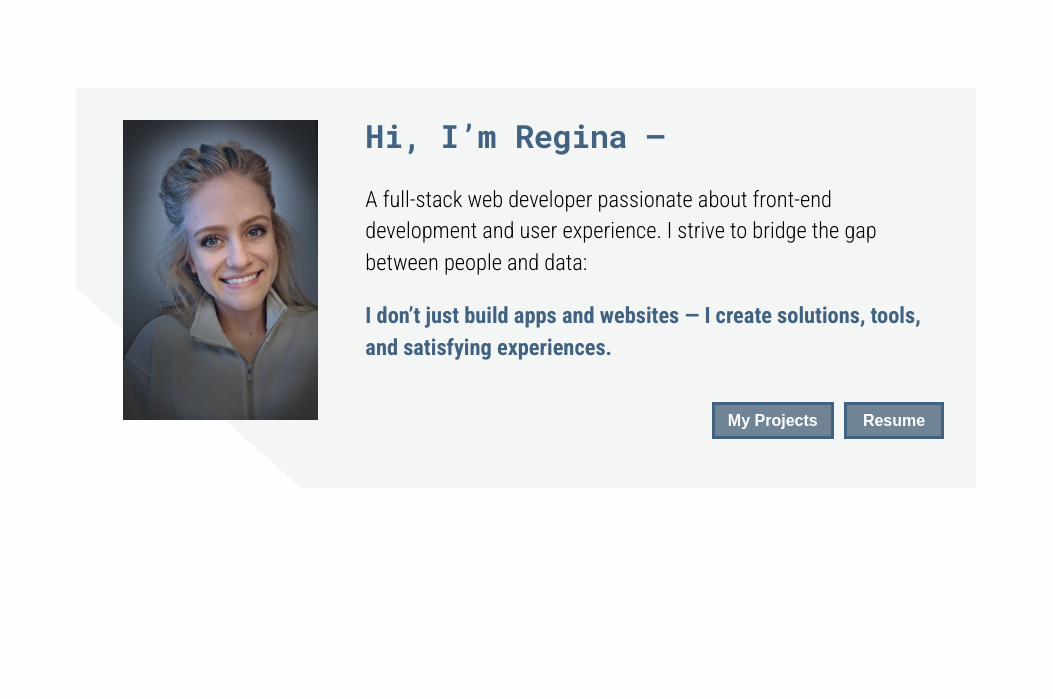
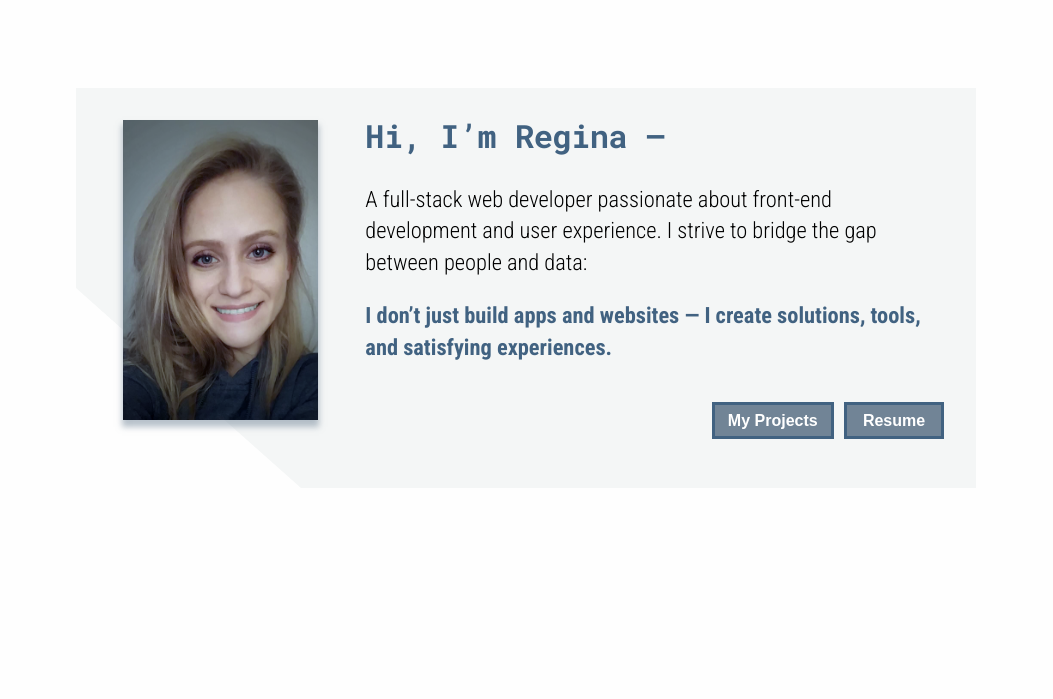
Before and after one commit to reginapilip/myPortfolio, a plain HTML site: page index.html in a window 1280 px wide. Shown: the part 840-1539 px from the top of the page, without its empty margins (114-1167 px from the left). Drawn offline with Linux system fonts and the light colour scheme.

Commit message:
update: about section img

```diff
--- a/css/main.css
+++ b/css/main.css
@@ -229,6 +229,7 @@ header {
 
 #myPicture {
     height: 200px;
+    box-shadow: 0 6px 6px 1px var(--clr-dusty-blue-tp);
 }
 
 .content__img {
--- a/index.html
+++ b/index.html
@@ -54,7 +54,7 @@
         <div id="about" class="about">
             <div class="content">
                 <div class="content__img">
-                    <img id="myPicture" src="img/regina.jpg" alt="A picture of Regina Pilipchuk">
+                    <img id="myPicture" src="img/regina-ps-edited.png" alt="A picture of Regina Pilipchuk">
                 </div>
                 <div class="content-section">
                     <div class="content__text">
```
Also changed, not shown: img/regina-ps-edited.png (added).
